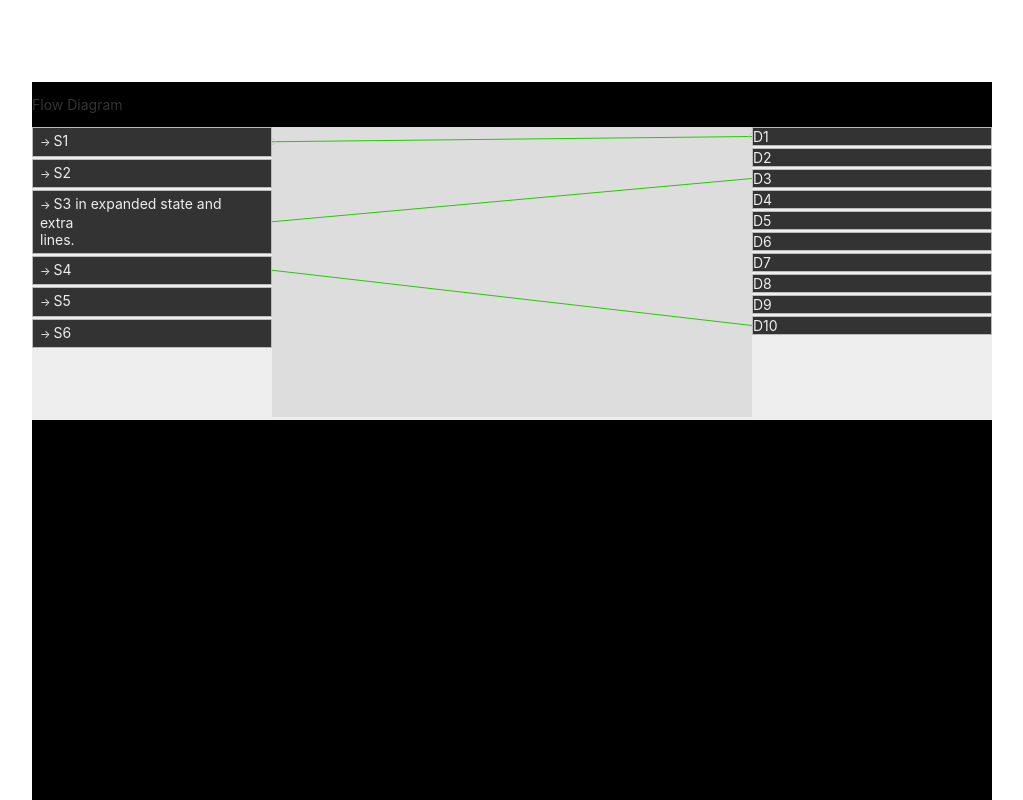
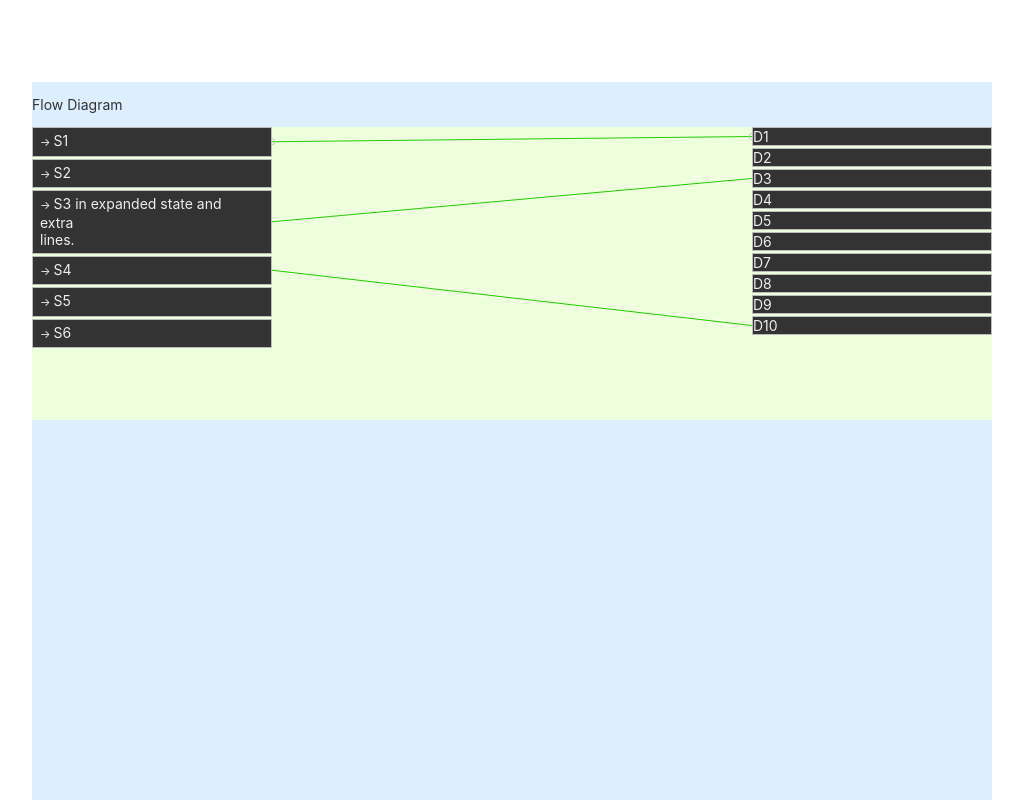
Before and after one commit to rostag/exp, an Angular app: page / in a window 1280 px wide. Shown: the top 800 px of the page, without its empty margins (128-1151 px from the left). Built offline with nearby package versions, Linux system fonts and the light colour scheme.

Commit message:
Cleanup on resize

```diff
--- a/src/app/diagram/diagram.component.scss
+++ b/src/app/diagram/diagram.component.scss
@@ -1,9 +1,9 @@
 :host {
     display: block;
-    background-color: #000;
+    background-color: #def;
 
     .diagram-container {
-        background-color: #eee;
+        background-color: #efd;
         width: 100%;
 
         .diagram {
@@ -58,7 +58,7 @@
             }
         }
         .chart {
-            background-color: #ddd;
+            background-color: #fafafa;
         }
     }
 }
--- a/src/app/diagram/diagram.component.ts
+++ b/src/app/diagram/diagram.component.ts
@@ -47,10 +47,15 @@ export class DiagramComponent implements OnInit {
             }
         ]
 
-        const chartContainer = d3.select(".chart-container");
-        const containerWidth = (chartContainer.node() as HTMLElement).getBoundingClientRect().width;
-        const chart = d3.select(".chart");
-        const chartRect = (chart.node() as HTMLElement).getBoundingClientRect();
+        // Clean up before re-rendering
+        d3.select('.chart-container').selectAll('*').remove();
+
+        const chartContainer = d3.select('.chart-container');
+        const chartContainerWidth = (chartContainer.node() as HTMLElement).getBoundingClientRect().width;
+        const chart = chartContainer
+            .append('svg')
+            .attr('class', 'chart');
+        const chartRect = (chart.node() as any).getBoundingClientRect();
 
         policyEntries.forEach((policy: FlowEntry) => {
             const coords = [];
@@ -65,33 +70,34 @@ export class DiagramComponent implements OnInit {
             this.drawConnectorLine(coords, trafficStrokeColor, policyStrokeColor);
         });
 
-        var width = containerWidth,
-            barHeight = 30;
+        const chartWidth = chartContainerWidth;
+        const barHeight = 30;
 
-        var x = d3.scaleLinear()
-            .range([0, width]);
+        const x = d3
+            .scaleLinear()
+            .range([0, chartWidth]);
 
         chart
-            .attr("width", width);
+            .attr('width', chartWidth)
+            .attr('height', barHeight * policyEntries.length + 200);
 
-        chart.attr("height", barHeight * policyEntries.length + 200);
+        var bar = chart
+            .append('g')
+            .data(data)
+            .enter().append('g')
+            .attr('transform', function (d, i) { return 'translate(0,' + i * barHeight + ')'; });
 
-        var bar = chart.selectAll("g")
-            .data(data)
-            .enter().append("g")
-            .attr("transform", function (d, i) { return "translate(0," + i * barHeight + ")"; });
+        bar.append('rect')
+            .style('fill', groupBgColor)
+            .attr('width', '10px')
+            .attr('height', barHeight - 1);
 
-        bar.append("rect")
-            .style('fill', groupBgColor)
-            .attr("width", 10)
-            .attr("height", barHeight - 1);
-
-        // bar.append("text")
-        //     .style("fill", groupTextColor)
-        //     .attr("x", function (d) { return '.45em' })
-        //     .attr("y", barHeight / 2)
-        //     .attr("dy", ".45em")
-        //     .text(function (d) { return d.value; });
+        bar.append("text")
+            .style("fill", groupTextColor)
+            .attr("x", function (d) { return '.45em' })
+            .attr("y", barHeight / 2)
+            .attr("dy", ".45em")
+            .text(function (d) { return d.value; });
     }
 
     private drawConnectorLine(data, trafficStrokeColor, policyStrokeColor) {
```
